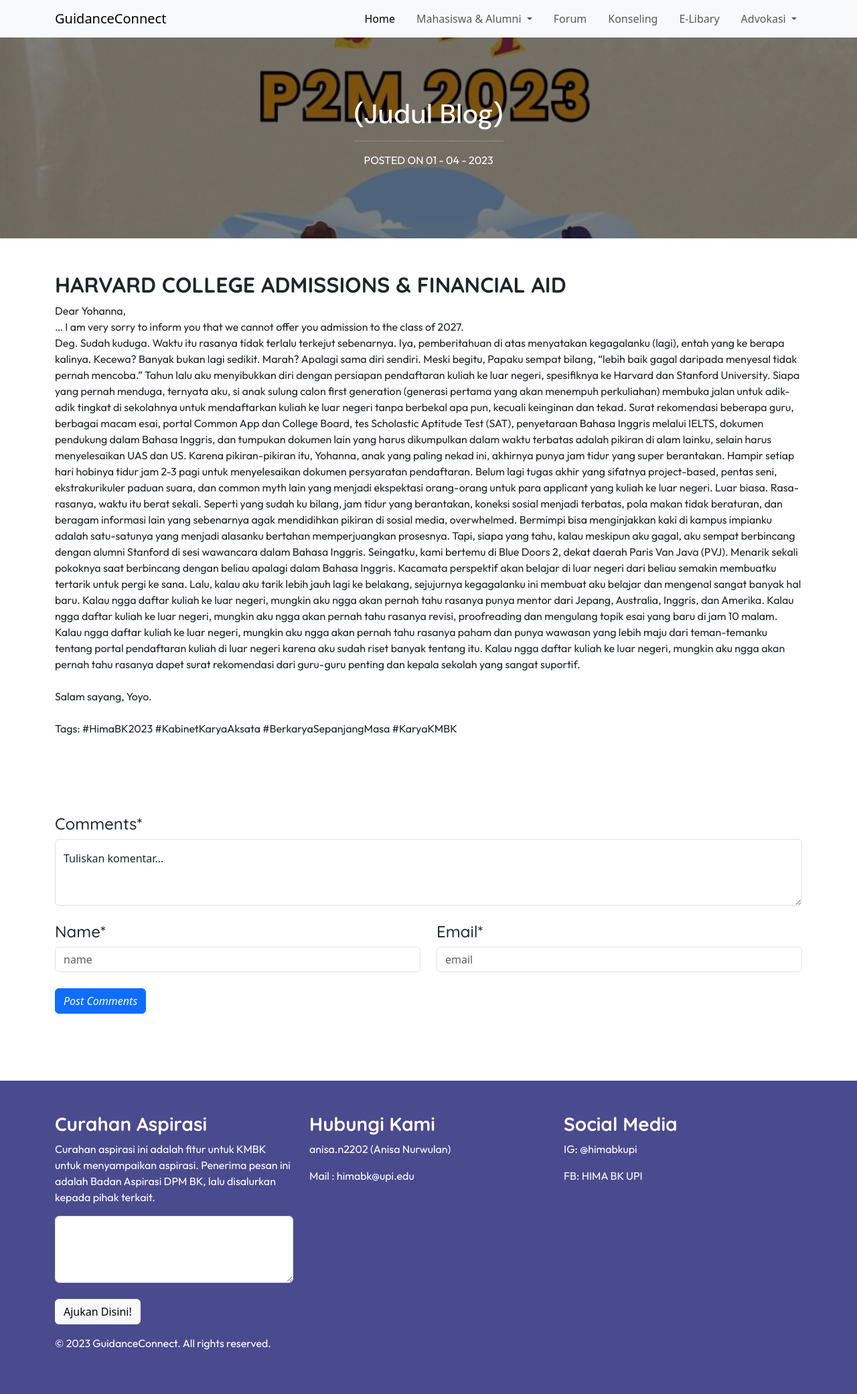
After one commit to nnisafitria/GuidanceConnect, a Python web app: template templates/blog.html in a window 1280 px wide. The commit adds this page. Shown: the whole page at 67% size. Run offline with Jinja, Linux system fonts and the light colour scheme; the template is opened without the code that fills it, so the values that code supplies are empty.

Commit message:
tambahBlog

```diff
--- a/static/styles.css
+++ b/static/styles.css
@@ -363,3 +363,48 @@ img {
     margin: 10px;
     text-align: center;
 }
+
+/* Blogs */
+.blogs {
+    position: relative;
+    background-image: url(../static/img/mypbb.jpg);
+    width: 100%;
+    height: 300px;
+    background-position: center 30%;
+    background-size: cover;
+    color: white;
+    display: flex;
+    flex-direction: column;
+    align-items: center;
+    justify-content: center;
+    overflow: hidden;
+}
+
+.blogs::after {
+    content: '';
+    position: absolute;
+    top: 0;
+    left: 0;
+    width: 100%;
+    height: 100%;
+    background: rgba(0, 0, 0, 0.5);
+    z-index: 1;
+}
+
+.blogs .content {
+    position: relative;
+    text-align: center;
+    z-index: 2;
+}
+.blogs h1 {
+    font-family: 'DM Sans', sans-serif;
+}
+.blogs p {
+    font-family: 'Outfit', sans-serif;
+}
+.text h2 {
+    font-family: 'Quicksand', sans-serif;
+}
+#comments-section h4{
+    font-family: 'Quicksand', sans-serif;
+}
--- /dev/null
+++ b/templates/blog.html
@@ -0,0 +1,197 @@
+<!DOCTYPE html>
+<html lang="en">
+
+<head>
+    <meta charset="UTF-8">
+    <meta name="viewport" content="width=device-width, initial-scale=1.0">
+    <link href="https://cdn.jsdelivr.net/npm/bootstrap@5.3.3/dist/css/bootstrap.min.css" rel="stylesheet"
+        integrity="sha384-QWTKZyjpPEjISv5WaRU9OFeRpok6YctnYmDr5pNlyT2bRjXh0JMhjY6hW+ALEwIH" crossorigin="anonymous">
+    <script src="https://cdn.jsdelivr.net/npm/@popperjs/core@2.11.8/dist/umd/popper.min.js"
+        integrity="sha384-I7E8VVD/ismYTF4hNIPjVp/Zjvgyol6VFvRkX/vR+Vc4jQkC+hVqc2pM8ODewa9r"
+        crossorigin="anonymous"></script>
+    <script src="https://cdn.jsdelivr.net/npm/bootstrap@5.3.3/dist/js/bootstrap.min.js"
+        integrity="sha384-0pUGZvbkm6XF6gxjEnlmuGrJXVbNuzT9qBBavbLwCsOGabYfZo0T0to5eqruptLy"
+        crossorigin="anonymous"></script>
+    <title>Document</title>
+    <link rel="stylesheet" href="https://cdnjs.cloudflare.com/ajax/libs/font-awesome/5.15.4/css/all.min.css">
+    <link rel="stylesheet" href="../static/styles.css">
+    <title>Blog</title>
+</head>
+
+<body>
+    <nav class="navbar navbar-expand-lg bg-body-tertiary">
+        <div class="container">
+            <a class="navbar-brand" href="#">GuidanceConnect</a>
+            <button class="navbar-toggler" type="button" data-bs-toggle="collapse" data-bs-target="#navbarNavDropdown"
+                aria-controls="navbarNavDropdown" aria-expanded="false" aria-label="Toggle navigation">
+                <span class="navbar-toggler-icon"></span>
+            </button>
+            <div class="collapse navbar-collapse" id="navbarNavDropdown">
+                <ul class="navbar-nav ms-auto d-flex gap-3">
+                    <li class="nav-item">
+                        <a class="nav-link active" aria-current="page" href="#">Home</a>
+                    </li>
+                    <li class="nav-item dropdown">
+                        <a class="nav-link dropdown-toggle" href="#" role="button" data-bs-toggle="dropdown"
+                            aria-expanded="false">
+                            Mahasiswa & Alumni
+                        </a>
+                        <ul class="dropdown-menu">
+                            <li><a class="dropdown-item" href="#">Profil</a></li>
+                            <li><a class="dropdown-item" href="#">Alumni</a></li>
+                        </ul>
+                    </li>
+                    <li class="nav-item">
+                        <a class="nav-link" href="#">Forum</a>
+                    </li>
+                    <li class="nav-item">
+                        <a class="nav-link" href="#">Konseling</a>
+                    </li>
+                    <li class="nav-item">
+                        <a class="nav-link" href="#">E-Libary</a>
+                    </li>
+                    <li class="nav-item dropdown">
+                        <a class="nav-link dropdown-toggle" href="#" role="button" data-bs-toggle="dropdown"
+                            aria-expanded="false">
+                            Advokasi
+                        </a>
+                        <ul class="dropdown-menu">
+                            <li><a class="dropdown-item" href="#">Advokasi</a></li>
+                            <li><a class="dropdown-item" href="#">Informasi Beasiswa</a></li>
+                        </ul>
+                    </li>
+                </ul>
+            </div>
+        </div>
+    </nav>
+
+    <div class="blogs">
+        <div class="content">
+            <h1>(Judul Blog)</h1>
+            <hr>
+            <p>POSTED ON 01 - 04 - 2023</p>
+        </div>
+    </div>
+
+
+    <div class="text">
+        <div class="inner-text">
+            <div class="container">
+                <h2><strong>HARVARD COLLEGE ADMISSIONS & FINANCIAL AID</strong></h2>
+                <p>Dear Yohanna,
+                    <br>
+                    … I am very sorry to inform you that we cannot offer you admission to the class of 2027.
+                    <br>
+                    Deg. Sudah kuduga. Waktu itu rasanya tidak terlalu terkejut sebenarnya. Iya, pemberitahuan di atas
+                    menyatakan kegagalanku (lagi), entah yang ke berapa kalinya. Kecewa? Banyak bukan lagi sedikit.
+                    Marah? Apalagi sama diri sendiri. Meski begitu, Papaku sempat bilang, “lebih baik gagal daripada
+                    menyesal tidak pernah mencoba.” Tahun lalu aku menyibukkan diri dengan persiapan pendaftaran kuliah
+                    ke luar negeri, spesifiknya ke Harvard dan Stanford University. Siapa yang pernah menduga, ternyata
+                    aku, si anak sulung calon first generation (generasi pertama yang akan menempuh perkuliahan) membuka
+                    jalan untuk adik-adik tingkat di sekolahnya untuk mendaftarkan kuliah ke luar negeri tanpa berbekal
+                    apa pun, kecuali keinginan dan tekad.
+                    Surat rekomendasi beberapa guru, berbagai macam esai, portal Common App dan College Board, tes
+                    Scholastic Aptitude Test (SAT), penyetaraan Bahasa Inggris melalui IELTS, dokumen pendukung dalam
+                    Bahasa Inggris, dan tumpukan dokumen lain yang harus dikumpulkan dalam waktu terbatas adalah pikiran
+                    di alam lainku, selain harus menyelesaikan UAS dan US. Karena pikiran-pikiran itu, Yohanna, anak
+                    yang paling nekad ini, akhirnya punya jam tidur yang super berantakan. Hampir setiap hari hobinya
+                    tidur jam 2-3 pagi untuk menyelesaikan dokumen persyaratan pendaftaran. Belum lagi tugas akhir yang
+                    sifatnya project-based, pentas seni, ekstrakurikuler paduan suara, dan common myth lain yang menjadi
+                    ekspektasi orang-orang untuk para applicant yang kuliah ke luar negeri. Luar biasa.
+                    Rasa-rasanya, waktu itu berat sekali. Seperti yang sudah ku bilang, jam tidur yang berantakan,
+                    koneksi sosial menjadi terbatas, pola makan tidak beraturan, dan beragam informasi lain yang
+                    sebenarnya agak mendidihkan pikiran di sosial media, overwhelmed. Bermimpi bisa menginjakkan kaki di
+                    kampus impianku adalah satu-satunya yang menjadi alasanku bertahan memperjuangkan prosesnya. Tapi,
+                    siapa yang tahu, kalau meskipun aku gagal, aku sempat berbincang dengan alumni Stanford di sesi
+                    wawancara dalam Bahasa Inggris. Seingatku, kami bertemu di Blue Doors 2, dekat daerah Paris Van Java
+                    (PVJ). Menarik sekali pokoknya saat berbincang dengan beliau apalagi dalam Bahasa Inggris. Kacamata
+                    perspektif akan belajar di luar negeri dari beliau semakin membuatku tertarik untuk pergi ke sana.
+                    Lalu, kalau aku tarik lebih jauh lagi ke belakang, sejujurnya kegagalanku ini membuat aku belajar
+                    dan mengenal sangat banyak hal baru. Kalau ngga daftar kuliah ke luar negeri, mungkin aku ngga akan
+                    pernah tahu rasanya punya mentor dari Jepang, Australia, Inggris, dan Amerika. Kalau ngga daftar
+                    kuliah ke luar negeri, mungkin aku ngga akan pernah tahu rasanya revisi, proofreading dan mengulang
+                    topik esai yang baru di jam 10 malam. Kalau ngga daftar kuliah ke luar negeri, mungkin aku ngga akan
+                    pernah tahu rasanya paham dan punya wawasan yang lebih maju dari teman-temanku tentang portal
+                    pendaftaran kuliah di luar negeri karena aku sudah riset banyak tentang itu. Kalau ngga daftar
+                    kuliah ke luar negeri, mungkin aku ngga akan pernah tahu rasanya dapet surat rekomendasi dari
+                    guru-guru penting dan kepala sekolah yang sangat suportif.
+                    <br>
+                    <br>
+                    Salam sayang,
+                    Yoyo.
+                    <br>
+                    <br>
+                    Tags: #HimaBK2023 #KabinetKaryaAksata #BerkaryaSepanjangMasa #KaryaKMBK</p>
+                </p>
+            </div>
+        </div>
+
+    </div>
+
+    <section id="comments-section">
+        <div class="container">
+            <h4>Comments*</h4>
+            <div class="form-floating">
+                <textarea class="form-control" placeholder="Leave a comment here" id="floatingTextarea2" style="height: 100px"></textarea>
+                <label for="floatingTextarea2">Tuliskan komentar...</label>
+            </div>
+            <br>
+            <div class="row">
+                <div class="col">
+                    <h4>Name*</h4>
+                  <input type="text" class="form-control" placeholder="name" aria-label="name">
+                </div>
+                <div class="col">
+                    <h4>Email*</h4>
+                  <input type="text" class="form-control" placeholder="email" aria-label="email">
+                </div>
+              </div>
+              <br>
+              <button type="button" class="btn btn-primary"><i class="bi bi-send">Post Comments</i></button>
+        </div>
+      </section>
+
+      <footer class="footer py-5">
+        <div class="container">
+          <div class="row">
+            <div class="col-lg-4">
+              <div class="aspiration">
+                <h3>Curahan Aspirasi</h3>
+                <p>Curahan aspirasi ini adalah fitur untuk KMBK untuk menyampaikan aspirasi. Penerima pesan ini adalah Badan
+                  Aspirasi DPM BK, lalu disalurkan kepada pihak terkait.</p>
+                <div class="form-floating">
+                  <textarea class="form-control" placeholder="Leave a comment here" id="floatingTextarea2"
+                    style="height: 100px"></textarea>
+                  <label for="floatingTextarea2">Comments</label>
+                </div>
+                <br>
+                <button class="btn btn-light">Ajukan Disini!</button>
+              </div>
+            </div>
+            <div class="col-lg-4">
+              <div class="contact-info">
+                <h3>Hubungi Kami</h3>
+                <p>anisa.n2202 (Anisa Nurwulan)</p>
+                <p>Mail : himabk@upi.edu</p>
+              </div>
+            </div>
+            <div class="col-lg-4">
+              <div class="social-media">
+                <h3>Social Media</h3>
+                <p>IG: @himabkupi</p>
+                <p>FB: HIMA BK UPI</p>
+              </div>
+            </div>
+          </div>
+          <div class="row">
+            <div class="col-lg-12">
+              <p>
+              <p>&copy; 2023 GuidanceConnect. All rights reserved.</p>
+              </p>
+            </div>
+          </div>
+        </div>
+      </footer>
+</body>
+
+</html>
--- a/templates/index.html
+++ b/templates/index.html
@@ -14,7 +14,7 @@
     crossorigin="anonymous"></script>
   <script src="https://code.jquery.com/jquery-3.7.1.min.js"
     integrity="sha256-/JqT3SQfawRcv/BIHPThkBvs0OEvtFFmqPF/lYI/Cxo=" crossorigin="anonymous"></script>
-  <title>Document</title>
+  <title>Homepage</title>
   <link rel="stylesheet" href="https://cdnjs.cloudflare.com/ajax/libs/font-awesome/5.15.4/css/all.min.css">
   <link rel="stylesheet" href="../static/styles.css">
   <script>
```
